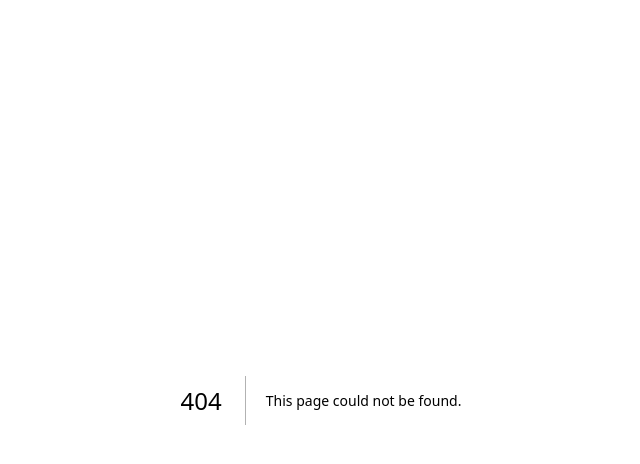
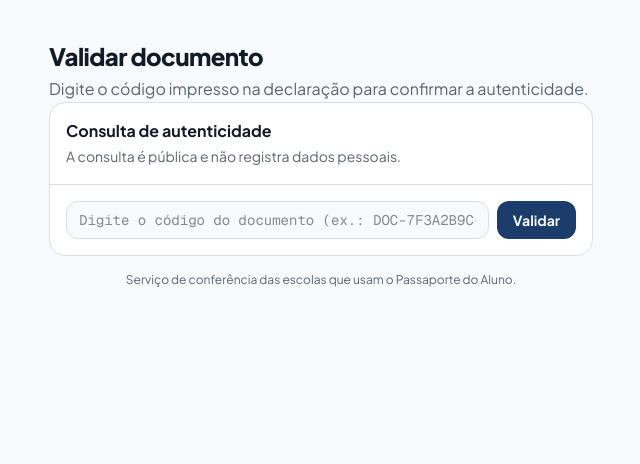
Before and after one commit to Marcelofeuser/Passaporte-do-Aluno, a Next.js app: page /verify/document in a window 1280 px wide. Before the commit this address had no page. Shown: the top 464 px of the page, without its empty margins (319-959 px from the left). Built offline with nearby package versions, Linux system fonts and the light colour scheme; no server answers.

Commit message:
feat(fase11): rota pública /verify/document (validação por código)

```diff
--- /dev/null
+++ b/app/verify/document/page.tsx
@@ -0,0 +1,31 @@
+import type { Metadata } from 'next'
+import { Card, CardHeader, PageTitle } from '@/components/ui/card'
+import { DocumentVerifyForm } from './document-verify-form'
+
+export const metadata: Metadata = {
+  title: 'Validar documento',
+  description: 'Confira a autenticidade de declarações emitidas pelo Passaporte do Aluno.',
+}
+
+/** Rota pública (sem login): validação por código de autenticidade. */
+export default async function VerifyDocumentPage({ searchParams }: { searchParams: Promise<{ code?: string }> }) {
+  const sp = await searchParams
+
+  return (
+    <div className="mx-auto w-full max-w-xl px-4 py-10">
+      <PageTitle
+        title="Validar documento"
+        description="Digite o código impresso na declaração para confirmar a autenticidade."
+      />
+      <Card>
+        <CardHeader title="Consulta de autenticidade" description="A consulta é pública e não registra dados pessoais." />
+        <div className="p-4">
+          <DocumentVerifyForm initialCode={sp.code} />
+        </div>
+      </Card>
+      <p className="mt-4 text-center text-xs text-muted-foreground">
+        Serviço de conferência das escolas que usam o Passaporte do Aluno.
+      </p>
+    </div>
+  )
+}
```
